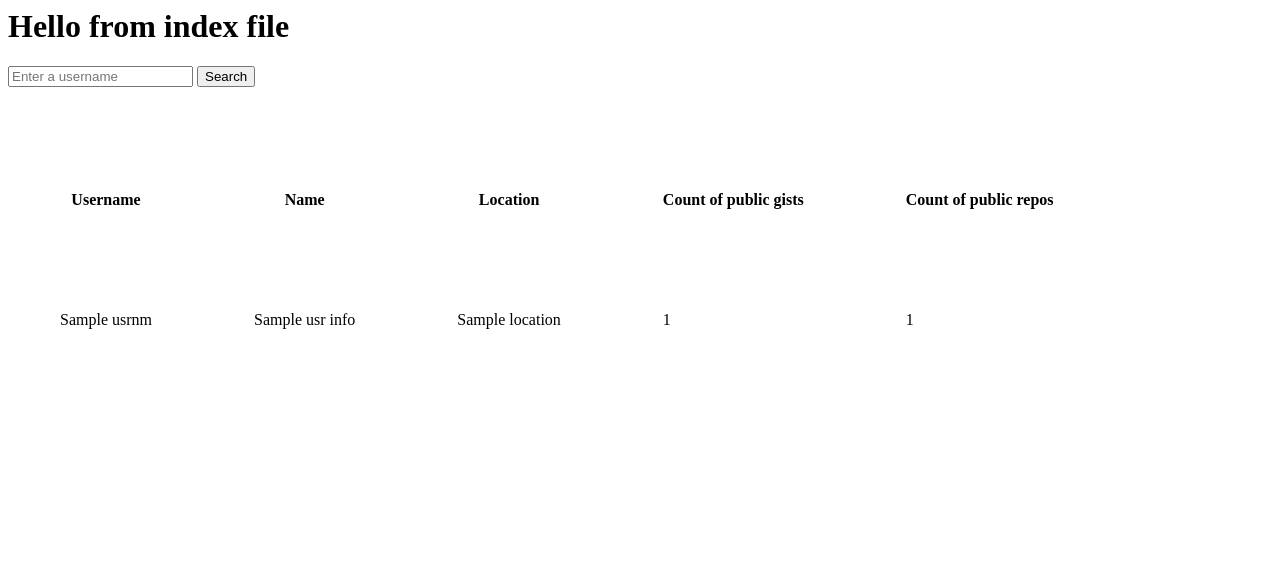
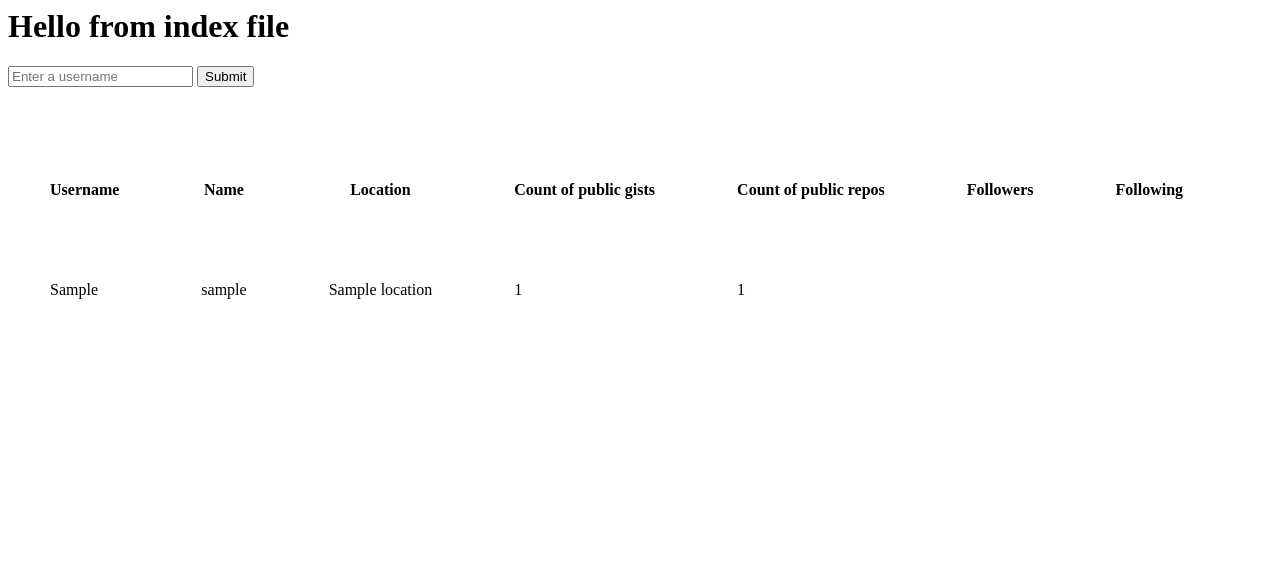
Before and after one commit to arpansharma/Django-Assignment, a Django app: template mysite/userinfo/templates/index.html in a window 1280 px wide. Shown: the top 579 px of the page. Run offline with Django 3.2, Linux system fonts and the light colour scheme; the template is opened without the code that fills it: most values are stand-ins (such as "Sample title", 1, 10 or a date in 2020).

Commit message:
Updated index.html

```diff
--- a/mysite/userinfo/templates/index.html
+++ b/mysite/userinfo/templates/index.html
@@ -1,12 +1,11 @@
 <h1> Hello from index file </h1>
 <form method="POST">
 	<input type="text" name="usrname" placeholder="Enter a username ">
-	<input type="submit" value="Search">
+    <button name="" type="submit">Submit</button>
 	{% csrf_token %}
 </form>
 <br><br>
-
-<table cellpadding="50">
+<table cellpadding="40">
 	<thead>
     	<tr>
         	<th> Username </th>
@@ -14,15 +13,21 @@
             <th> Location </th>
             <th> Count of public gists </th>
             <th> Count of public repos</th>
+            <th> Followers</th>
+            <th> Following</th>
         </tr>
     </thead>
     <tbody>
 	    <tr>
-			<td>{{usr_info.usrnm}}</td>
-			<td>{{usr_info.name}}</td>
-			<td>{{usr_info.location}}</td>
-			<td>{{usr_info.publicGistsCount}}</td>
-			<td>{{usr_info.publicReposCount}}</td>
+            {% if usr_info %}
+            <td>{{usr_info.usr_nm}}</td>
+            <td>{{usr_info.user_name}}</td>
+            <td>{{usr_info.location}}</td>
+            <td>{{usr_info.public_gists_count}}</td>
+            <td>{{usr_info.public_repos_count}}</td>
+            {% elif error %}
+            <td> {{error}} </td>
+            {% endif %}
 		</tr>
     </tbody>
  </table>
```
